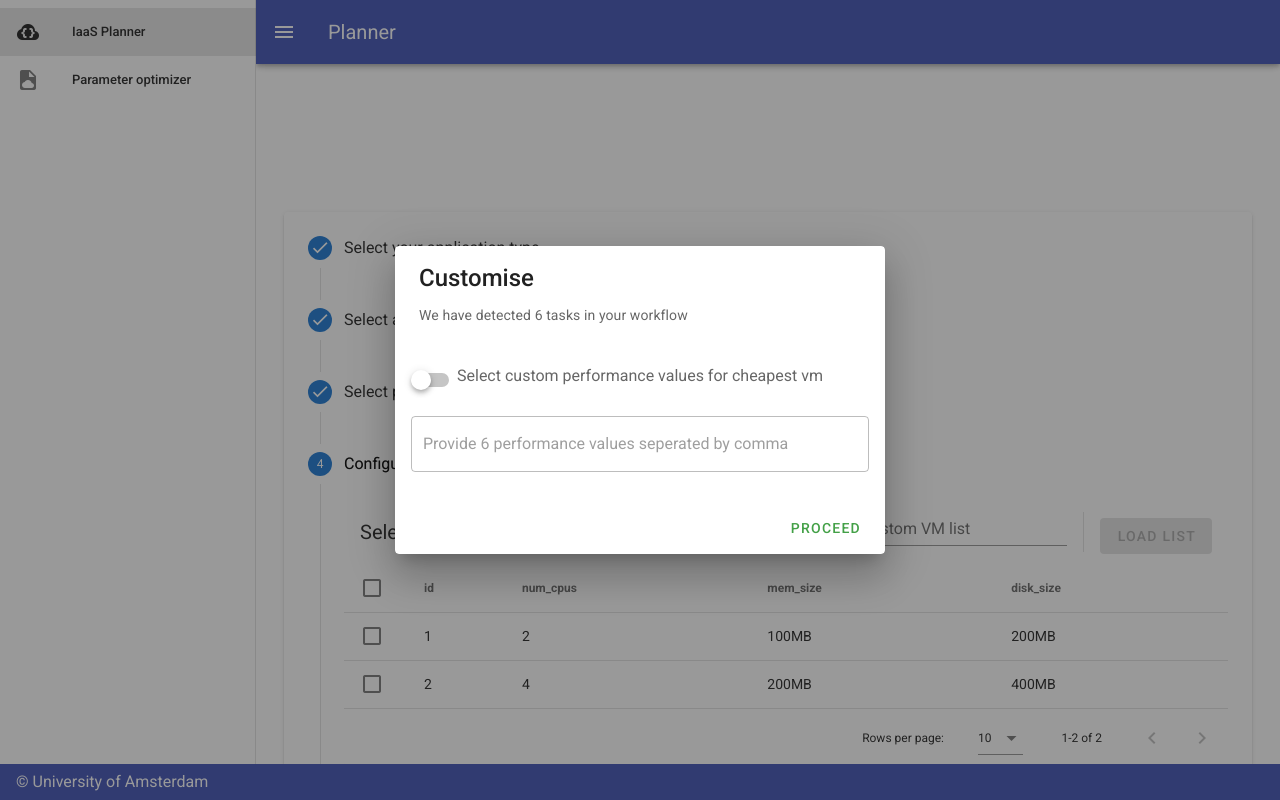
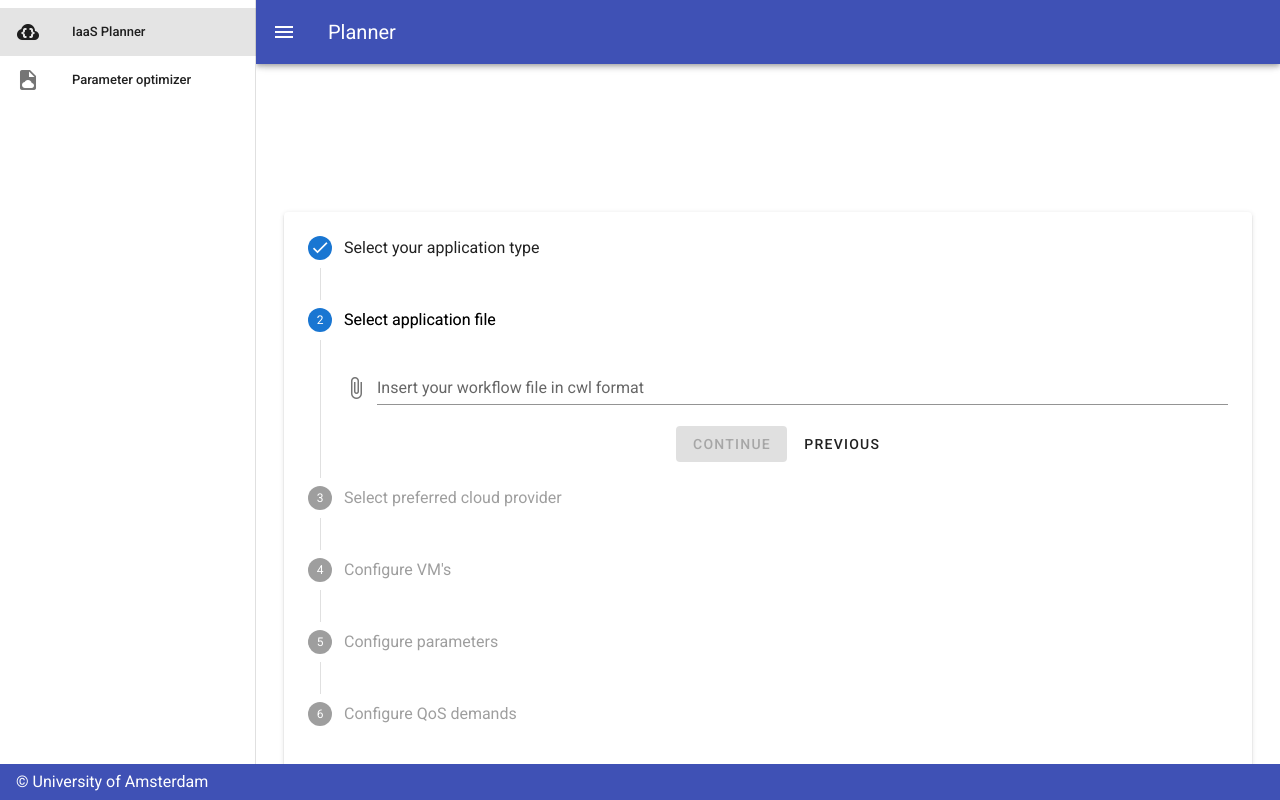
Before and after one commit to QCDIS/Q-CWOP-frontend, a Vue app: page /plannerv3 in a window 1280 px wide. Shown: the top 800 px of the page. Built offline with nearby package versions, Linux system fonts and the light colour scheme; what vue-good-wizard would draw is missing.

Commit message:
Add extra dialog after first dialog

```diff
--- a/src/views/Plannerv3.vue
+++ b/src/views/Plannerv3.vue
@@ -89,7 +89,7 @@
         <!-- <p>Two planning algorithm were detected for your application type, configure the parameters below:</p> -->
         <!-- <p> Select preffered cloud provider </p> -->
         <p> Do you want to generate a performance model? If you have your own you can skip this step.</p>
-        <v-btn class="justify-start" color="green" dark @click="generatePCPInput">Generate</v-btn>
+        <v-btn class="justify-start" color="green" dark @click="getNumberOfTasks">Generate</v-btn>
         <v-flex xs12 offset-xs8>
         <!-- <v-file-input
           multiple
@@ -105,18 +105,33 @@
           <v-card>
             <v-card-title class="headline">Customise</v-card-title>
 
-            <v-card-text>We have detected 6 tasks in your workflow</v-card-text>
+            <v-card-text>We have detected {{number_of_tasks}} tasks in your workflow</v-card-text>
             <v-switch class="mx-4" v-model="text_field1" label="Select custom performance values for cheapest vm"></v-switch>
             <v-text-field
             class="mx-4"
-            label="Provide 6 performance values seperated by comma"
+            v-model="performance_values"
+            :label="`Provide ${number_of_tasks.toString()} performance values seperated by comma`"
             outlined
             :disabled="text_field1 === false"
           ></v-text-field>
             <v-card-actions>
               <v-spacer></v-spacer>
 
-              <v-btn color="green darken-1" text @click="() => {dialog_input = false; e6 = 6}">Proceed</v-btn>
+              <v-btn color="green darken-1" text @click="generatePCPInput">Proceed</v-btn>
+            </v-card-actions>
+          </v-card>
+        </v-dialog>
+
+        <v-dialog v-model="dialog_input2" max-width="490">
+          <v-card>
+            <v-card-title class="headline">Success</v-card-title>
+
+            <v-card-text>Input file has been successfully generated</v-card-text>
+
+            <v-card-actions>
+              <v-spacer></v-spacer>
+
+              <v-btn color="green darken-1" text @click="() => {dialog_input2 = false; e6 = 6}">Proceed</v-btn>
             </v-card-actions>
           </v-card>
         </v-dialog>
@@ -306,15 +321,18 @@ export default {
     loading: false,
     continue_button1: false,
     dialog: false,
-    dialog_input: true,
+    dialog_input: false,
+    dialog_input2: false,
     stepper_visible: true,
-    e6: 4,
+    e6: 2,
     chosen_application: "",
     chosen_provider: "",
+    performance_values: "",
     custom_vm_list: null,
     workflow_file: null,
     switch1: false,
     text_field1: false,
+    number_of_tasks: 0,
     pcp_performance_file: null,
     pcp_price_model_file: null,
     deadline: "",
@@ -374,6 +392,30 @@ export default {
   //     },
   //   },
   methods: {
+    getNumberOfTasks(){
+      let formData = new FormData();
+      let workflow_file = this.workflow_file[0];
+      formData.append("workflow_file", workflow_file);
+       console.log("sending api request");
+      axios
+        .post("http://localhost:5001/get_tasks", formData, {
+          headers: {
+            "Content-Type": "multipart/form-data"
+          },
+        })
+        .then((res) => {
+          this.number_of_tasks = res.data
+          console.log("res.data");
+          this.dialog_input = true;
+        })
+        .catch((error) => {
+          // eslint-disable-next-line
+          console.log("no response");
+          console.error(error);
+          this.dialog = true;
+        });
+
+    },
     generatePCPInput() {
       let formData = new FormData();
       let workflow_file = this.workflow_file[0];
@@ -399,7 +441,8 @@ export default {
           document.body.appendChild(link);
           link.click();
           console.log("Sucess");
-          this.dialog_input = true;
+          this.dialog_input = false;
+          this.dialog_input2 = true;
         })
         .catch((error) => {
           // eslint-disable-next-line
```
